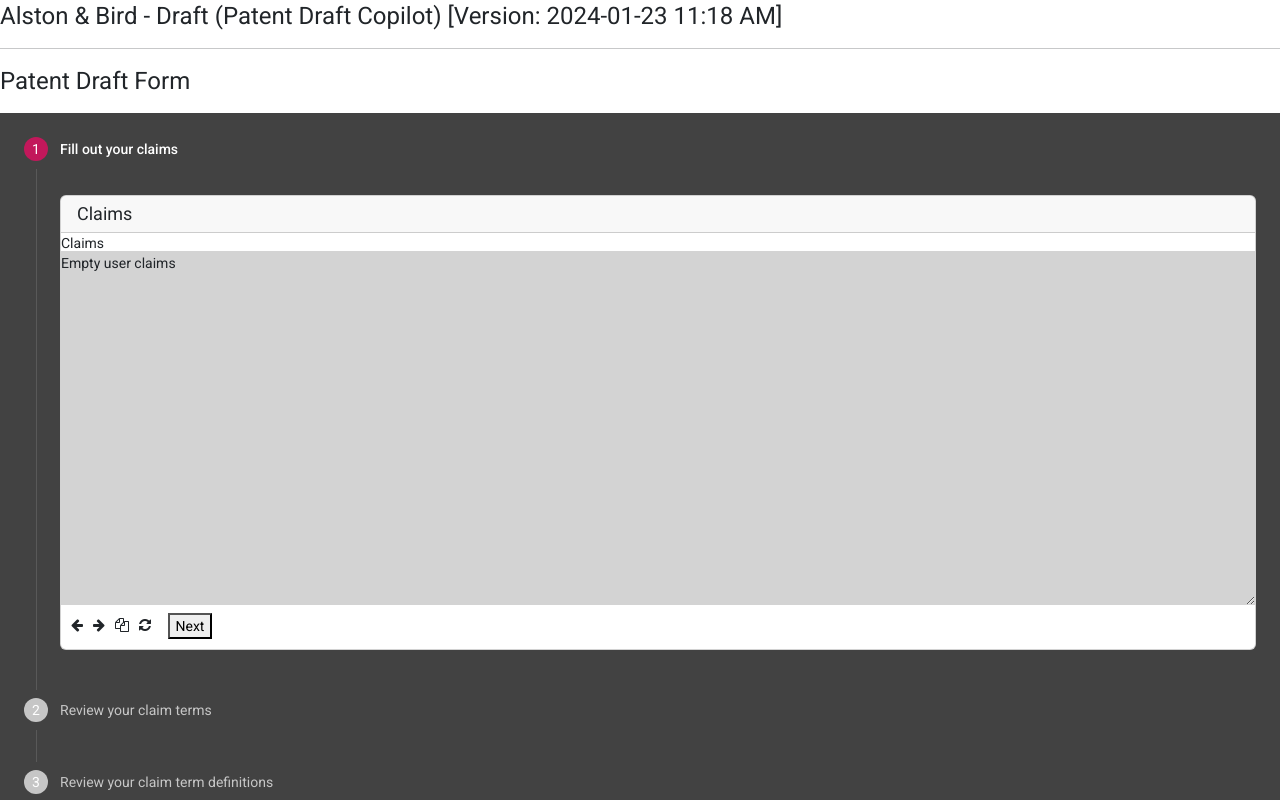
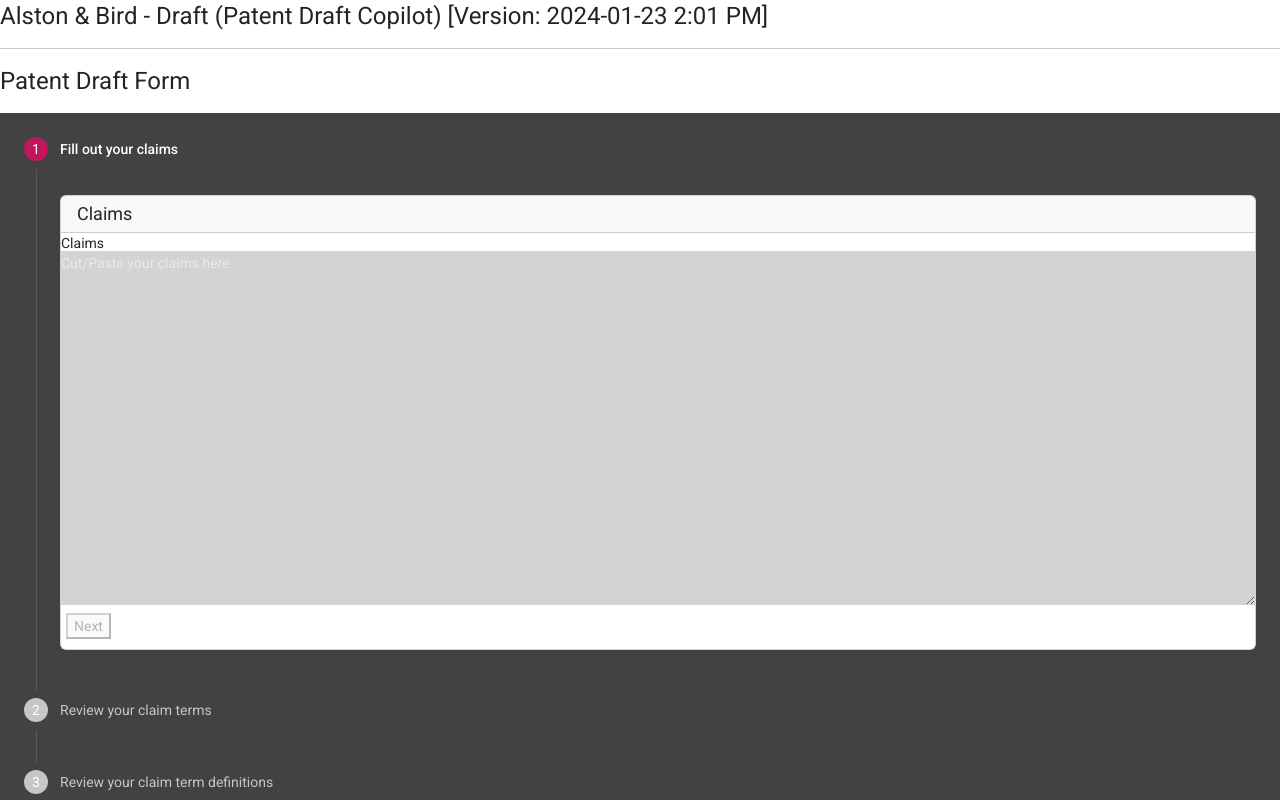
Before and after one commit to AlexanderWebbe/abPatentRepo, an Angular app: page / in a window 1280 px wide. Shown: the top 800 px of the page. Built offline with nearby package versions, Linux system fonts and the light colour scheme.

Commit message:
Rework for JSON response

```diff
--- a/src/app/app.component.ts
+++ b/src/app/app.component.ts
@@ -1,5 +1,6 @@
 import { Component, OnInit } from '@angular/core';
 import { IDraft } from './models/draft.model';
+import { IClaimsResponse } from './models/claimsResponse.model';
 
 @Component({
   selector: 'app-root',
@@ -33,7 +34,7 @@ import { IDraft } from './models/draft.model';
             `,
 })
 export class AppComponent implements OnInit {
-  pageTitle: string = 'Alston & Bird - Draft (Patent Draft Copilot) [Version: 2024-01-23 11:18 AM]';
+  pageTitle: string = 'Alston & Bird - Draft (Patent Draft Copilot) [Version: 2024-01-23 2:01 PM]';
   //TODO: Create a object that contains user claims, open ai/user terms and open ai/user term definitions.  This will allow me to push data between
   //  components and have a summary display screen
   // Parent to child binds on data
@@ -47,7 +48,7 @@ export class AppComponent implements OnInit {
       openAIOverview: 'Empty Open AI Overview',
       openAITermDefinitions: 'Empty Open AI Term Definitions',
       openAITerms: '',
-      userClaims: 'Empty user claims',
+      userClaims: '',
       userOverview: 'Empty user overview',
       userTermDefinitions: 'Empty user term definitions',
       userTerms: ''
@@ -58,10 +59,11 @@ export class AppComponent implements OnInit {
     //Initialize draft object
   }
 
-  addTermToDraft(openAITerms: string) {
-    console.log(`Add to Draft Object: ${openAITerms}`);
-    this.draft.openAITerms = openAITerms;
-    this.draft.userTerms = openAITerms;
+  addTermToDraft(claimsResponse: IClaimsResponse) {
+    console.log(`Add to Draft Object: ${claimsResponse.openAIResponse}`);
+    this.draft.userClaims = claimsResponse.rawInput;
+    //this.draft.openAITerms = claimsResponse.openAIResponse;
+    //this.draft.userTerms = claimsResponse.openAIResponse;
   }
 
   addTermDefinitionToDraft(openAITermDefinitions: string) {
--- a/src/app/claims/claims.component.html
+++ b/src/app/claims/claims.component.html
@@ -36,9 +36,9 @@
         </div>
 
         <div class="row">
-            <div class="col-md-1">
+            <!--<div class="col-md-1">
                 <ab-actions (previousDraft)="previousDraftOnClick()" (nextDraft)="nextDraftOnClick()" (copyDraft)="copyDraftOnClick()" (refreshDraft)="refreshDraftOnClick()"></ab-actions>
-            </div>
+            </div>-->
             <div class="col-md-11">
                 <button mat-button matStepperNext [disabled]="myClaimsForm.form.invalid" type="submit">Next</button>
             </div>
--- a/src/app/claims/claims.component.ts
+++ b/src/app/claims/claims.component.ts
@@ -68,7 +68,7 @@ export class ClaimsComponent {
             console.log(`POSTED Claims: ${this.claims}`);
             console.log(`POSTED RESPONSE Terms: ${data.openAIResponse}`);
 
-            this.getOpenAITerms.emit(data.openAIResponse);
+            this.getOpenAITerms.emit(data);
         });
 
     }
--- a/src/app/models/claimsResponse.model.ts
+++ b/src/app/models/claimsResponse.model.ts
@@ -1,5 +1,9 @@
 export interface IClaimsResponse
 {
     rawInput: string;
-    openAIResponse: string;
+    openAIResponse: [ITerm];
 }
+
+export interface ITerm {
+    term: string;
+}
```
